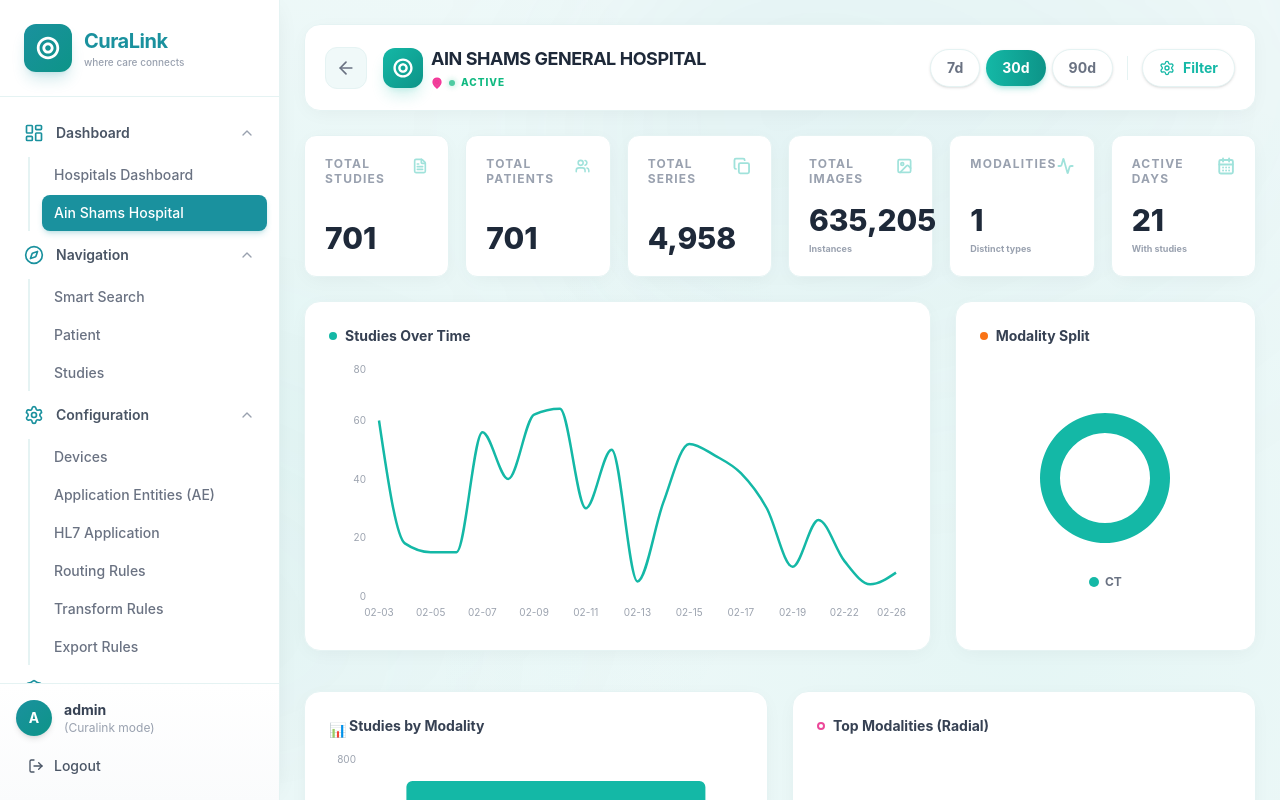
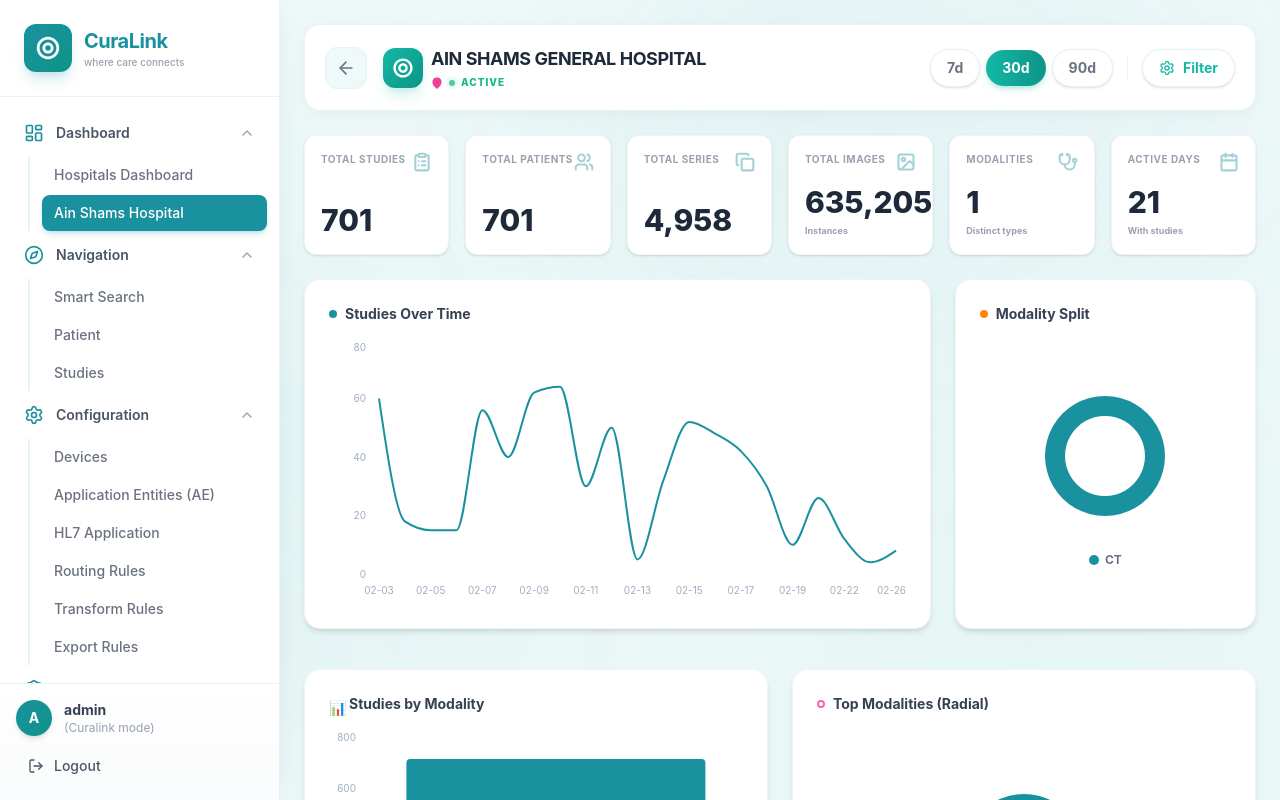
Before and after one commit to SamyShaawat/curalink, a React (Vite) app: page /curalink/hospital/3 in a window 1280 px wide. Built offline with nearby package versions, Linux system fonts and the light colour scheme.

Commit message:
fix: update icons to match Figma design exactly

```diff
--- a/src/features/hospital/HospitalStatsGrid.tsx
+++ b/src/features/hospital/HospitalStatsGrid.tsx
@@ -1,4 +1,4 @@
-import { FileText, Users, Copy, Image, Activity, CalendarDays } from 'lucide-react';
+import { ClipboardList, Users, Copy, Image, Stethoscope, Calendar } from 'lucide-react';
 import React from 'react';
 import { AppConstants } from '@enums/app.constants';
 
@@ -13,30 +13,42 @@
   }
 }
 
+const iconMap: Record<string, any> = {
+  [AppConstants.TOTAL_STUDIES]: ClipboardList,
+  [AppConstants.TOTAL_PATIENTS]: Users,
+  [AppConstants.TOTAL_SERIES]: Copy,
+  [AppConstants.TOTAL_IMAGES]: Image,
+  [AppConstants.MODALITIES]: Stethoscope,
+  [AppConstants.ACTIVE_DAYS]: Calendar
+};
+
 export function HospitalStatsGrid({ stats }: HospitalStatsGridProps) {
+  const statItems = [
+    { label: AppConstants.TOTAL_STUDIES, value: stats.studies },
+    { label: AppConstants.TOTAL_PATIENTS, value: stats.patients },
+    { label: AppConstants.TOTAL_SERIES, value: stats.series },
+    { label: AppConstants.TOTAL_IMAGES, value: stats.images, sub: 'Instances' },
+    { label: AppConstants.MODALITIES, value: stats.modalities, sub: 'Distinct types' },
+    { label: AppConstants.ACTIVE_DAYS, value: stats.activeDays, sub: 'With studies' }
+  ];
+
   return (
-    <div className="grid grid-cols-2 md:grid-cols-3 lg:grid-cols-6 gap-3 md:gap-4">
-      <StatCard label={AppConstants.TOTAL_STUDIES} val={stats.studies} icon={<FileText className="w-5 h-5 opacity-40 text-[#14B8A6]" strokeWidth={2.5}/>} />
-      <StatCard label={AppConstants.TOTAL_PATIENTS} val={stats.patients} icon={<Users className="w-5 h-5 opacity-40 text-[#14B8A6]" strokeWidth={2.5}/>} />
-      <StatCard label={AppConstants.TOTAL_SERIES} val={stats.series} icon={<Copy className="w-5 h-5 opacity-40 text-[#14B8A6]" strokeWidth={2.5}/>} />
-      <StatCard label={AppConstants.TOTAL_IMAGES} val={stats.images} sub="Instances" icon={<Image className="w-5 h-5 opacity-40 text-[#14B8A6]" strokeWidth={2.5}/>} />
-      <StatCard label={AppConstants.MODALITIES} val={stats.modalities} sub="Distinct types" icon={<Activity className="w-5 h-5 opacity-40 text-[#14B8A6]" strokeWidth={2.5}/>} />
-      <StatCard label={AppConstants.ACTIVE_DAYS} val={stats.activeDays} sub="With studies" icon={<CalendarDays className="w-5 h-5 opacity-40 text-[#14B8A6]" strokeWidth={2.5}/>} />
+    <div className="grid grid-cols-2 md:grid-cols-3 lg:grid-cols-6 gap-4">
+      {statItems.map((stat, i) => {
+        const Icon = iconMap[stat.label] || ClipboardList;
+        return (
+          <div className="bg-white rounded-xl p-4 shadow-sm border border-gray-100 flex flex-col justify-between">
+            <div className="flex justify-between items-start mb-3">
+              <span className="text-[10px] font-bold text-gray-400 uppercase tracking-wider">{stat.label}</span>
+              <Icon className="w-5 h-5 text-[#1A919E] opacity-40" strokeWidth={2.5} />
+            </div>
+            <div>
+              <div className="text-2xl md:text-3xl font-extrabold text-gray-800">{stat.value}</div>
+              {stat.sub && <div className="text-[9px] text-gray-400 font-bold mt-1">{stat.sub}</div>}
+            </div>
+          </div>
+        );
+      })}
     </div>
   );
 }
-
-function StatCard({ label, val, sub, icon }: { label: string; val: string; sub?: string; icon: React.ReactNode }) {
-  return (
-    <div className="bg-white rounded-xl p-4 md:p-5 shadow-[0_4px_20px_-4px_rgba(0,0,0,0.05)] border border-[#E5F3F3] h-full flex flex-col justify-between group hover:shadow-[0_8px_30px_-4px_rgba(20,184,166,0.15)] hover:border-[#14B8A6]/30 transition-all duration-300">
-      <div className="flex justify-between items-start">
-        <span className="text-[9px] md:text-xs font-bold text-gray-400 uppercase tracking-widest leading-tight">{label}</span>
-        {icon}
-      </div>
-      <div className="mt-3 md:mt-4">
-        <div className="text-xl md:text-2xl lg:text-3xl font-extrabold text-gray-800">{val}</div>
-        {sub && <div className="text-[8px] md:text-[9px] text-gray-400 font-bold mt-1">{sub}</div>}
-      </div>
-    </div>
-  );
-}
--- a/src/features/hospital/charts/ModalitySplitChart.tsx
+++ b/src/features/hospital/charts/ModalitySplitChart.tsx
@@ -1,27 +1,27 @@
 import { PieChart, Pie, ResponsiveContainer, Cell, Tooltip } from 'recharts';
 
-const COLORS = ['#14B8A6', '#06B6D4', '#10B981', '#3B82F6', '#8B5CF6'];
+const COLORS = ['#1A919E', '#25B4C2', '#1CA7BD', '#0BB68C', '#6366F1'];
 
 export function ModalitySplitChart({ data }: { data: { name: string; value: number }[] }) {
   return (
-    <div className="bg-white rounded-2xl p-4 sm:p-6 shadow-[0_4px_20px_-4px_rgba(0,0,0,0.05)] border border-[#E5F3F3] flex flex-col justify-between relative overflow-hidden h-full">
-      <h3 className="font-bold text-gray-700 text-xs sm:text-sm mb-4 flex items-center gap-2 z-10">
-        <div className="w-2 h-2 rounded-full bg-[#F97316]"></div> Modality Split
+    <div className="bg-white rounded-2xl p-6 shadow-md border border-gray-100 flex flex-col justify-between relative overflow-hidden h-full">
+      <h3 className="font-bold text-gray-700 text-sm mb-4 flex items-center gap-2">
+        <div className="w-2 h-2 rounded-full bg-orange-400"></div> Modality Split
       </h3>
       <div className="flex-1 flex flex-col items-center justify-center min-h-0">
-        <div className="relative w-32 h-32 sm:w-40 sm:h-40">
+        <div className="relative w-40 h-40">
           <ResponsiveContainer width="100%" height="100%">
             <PieChart>
               <Pie
                 data={data}
                 cx="50%"
                 cy="50%"
-                innerRadius={45}
-                outerRadius={65}
-                fill="#14B8A6"
+                innerRadius={40}
+                outerRadius={60}
+                fill="#1A919E"
                 stroke="none"
                 dataKey="value"
-                paddingAngle={3}
+                paddingAngle={2}
               >
                 {data.map((_, index) => (
                   <Cell key={`cell-${index}`} fill={COLORS[index % COLORS.length]} />
@@ -32,8 +32,7 @@
                   fontSize: 11,
                   borderRadius: '8px',
                   border: 'none',
-                  boxShadow: '0 4px 12px rgba(0,0,0,0.15)',
-                  backgroundColor: 'rgba(255, 255, 255, 0.95)'
+                  boxShadow: '0 4px 12px rgba(0,0,0,0.15)'
                 }}
               />
             </PieChart>
--- a/src/features/hospital/charts/StudiesByModalityChart.tsx
+++ b/src/features/hospital/charts/StudiesByModalityChart.tsx
@@ -2,16 +2,16 @@
 
 export function StudiesByModalityChart({ data }: { data: { name: string; val: number }[] }) {
   return (
-    <div className="bg-white rounded-2xl p-4 sm:p-6 shadow-[0_4px_20px_-4px_rgba(0,0,0,0.05)] border border-[#E5F3F3] flex flex-col relative overflow-hidden h-full">
-      <h3 className="font-bold text-gray-700 text-xs sm:text-sm mb-4 flex items-center gap-2">
-        <span className="w-3 h-3 text-[#14B8A6]" role="img" aria-label="chart">📊</span> Studies by Modality
+    <div className="bg-white rounded-2xl p-6 shadow-md border border-gray-100 flex flex-col relative overflow-hidden h-full">
+      <h3 className="font-bold text-gray-700 text-sm mb-4 flex items-center gap-2">
+        <span className="w-3 h-3 text-[#1A919E]" role="img" aria-label="chart">📊</span> Studies by Modality
       </h3>
       <div className="flex-1 w-full min-h-0">
           <ResponsiveContainer width="100%" height="100%">
           <BarChart data={data} margin={{ top: 0, left: -20, right: 0, bottom: 0 }}>
-            <XAxis dataKey="name" tick={{fontSize: 10, fill: '#9CA3AF'}} axisLine={false} tickLine={false} dy={5} />
-            <YAxis tick={{fontSize: 10, fill: '#9CA3AF'}} axisLine={false} tickLine={false} dx={-5} />
-            <Bar dataKey="val" fill="#14B8A6" radius={[6, 6, 0, 0]} maxBarSize={300} />
+            <XAxis dataKey="name" tick={{fontSize: 10, fill: '#A0AEC0'}} axisLine={false} tickLine={false} dy={5} />
+            <YAxis tick={{fontSize: 10, fill: '#A0AEC0'}} axisLine={false} tickLine={false} dx={-5} />
+            <Bar dataKey="val" fill="#1A919E" radius={[4, 4, 0, 0]} maxBarSize={300} />
           </BarChart>
         </ResponsiveContainer>
       </div>
--- a/src/features/hospital/charts/StudiesOverTimeChart.tsx
+++ b/src/features/hospital/charts/StudiesOverTimeChart.tsx
@@ -2,38 +2,37 @@
 
 export function StudiesOverTimeChart({ data }: { data: { name: string; val: number }[] }) {
   return (
-    <div className="bg-white rounded-2xl p-4 sm:p-6 shadow-[0_4px_20px_-4px_rgba(0,0,0,0.05)] border border-[#E5F3F3] flex flex-col relative overflow-hidden h-full">
-      <h3 className="font-bold text-gray-700 text-xs sm:text-sm mb-4 flex items-center gap-2">
-        <div className="w-2 h-2 rounded-full bg-[#14B8A6]"></div> Studies Over Time
+    <div className="bg-white rounded-2xl p-6 shadow-md border border-gray-100 flex flex-col relative overflow-hidden h-full">
+      <h3 className="font-bold text-gray-700 text-sm mb-4 flex items-center gap-2">
+        <div className="w-2 h-2 rounded-full bg-[#1A919E]"></div> Studies Over Time
       </h3>
       <div className="flex-1 w-full min-h-0">
         <ResponsiveContainer width="100%" height="100%">
           <LineChart data={data} margin={{ top: 0, left: -10, right: 10, bottom: 0 }}>
             <defs>
               <linearGradient id="colorVal" x1="0" y1="0" x2="0" y2="1">
-                <stop offset="5%" stopColor="#14B8A6" stopOpacity={0.2}/>
-                <stop offset="95%" stopColor="#14B8A6" stopOpacity={0}/>
+                <stop offset="5%" stopColor="#1A919E" stopOpacity={0.1}/>
+                <stop offset="95%" stopColor="#1A919E" stopOpacity={0}/>
               </linearGradient>
             </defs>
             <XAxis
               dataKey="name"
-              tick={{fontSize: 10, fill: '#9CA3AF'}}
+              tick={{fontSize: 10, fill: '#A0AEC0'}}
               axisLine={false}
               tickLine={false}
               dy={5}
               interval="preserveStartEnd"
             />
-            <YAxis tick={{fontSize: 10, fill: '#9CA3AF'}} axisLine={false} tickLine={false} dx={-5} />
+            <YAxis tick={{fontSize: 10, fill: '#A0AEC0'}} axisLine={false} tickLine={false} dx={-5} />
             <Tooltip
               contentStyle={{
                 fontSize: 11,
                 borderRadius: '8px',
                 border: 'none',
-                boxShadow: '0 4px 12px rgba(0,0,0,0.15)',
-                backgroundColor: 'rgba(255, 255, 255, 0.95)'
+                boxShadow: '0 4px 12px rgba(0,0,0,0.15)'
               }}
             />
-            <Line type="monotone" dataKey="val" stroke="#14B8A6" strokeWidth={2.5} dot={false} activeDot={{ r: 5, strokeWidth: 0 }} />
+            <Line type="monotone" dataKey="val" stroke="#1A919E" strokeWidth={2} dot={false} activeDot={{ r: 4 }} />
           </LineChart>
         </ResponsiveContainer>
       </div>
--- a/src/features/hospital/charts/TopModalitiesRadialChart.tsx
+++ b/src/features/hospital/charts/TopModalitiesRadialChart.tsx
@@ -2,23 +2,23 @@
 
 export function TopModalitiesRadialChart({ data }: { data: { name: string; value: number }[] }) {
   return (
-    <div className="bg-white rounded-2xl p-4 sm:p-6 shadow-[0_4px_20px_-4px_rgba(0,0,0,0.05)] border border-[#E5F3F3] flex flex-col relative overflow-hidden h-full">
-      <h3 className="font-bold text-gray-700 text-xs sm:text-sm mb-4 flex items-center gap-2">
-        <div className="w-2 h-2 border-2 border-[#EC4899] rounded-full bg-transparent"></div> Top Modalities (Radial)
+    <div className="bg-white rounded-2xl p-6 shadow-md border border-gray-100 flex flex-col relative overflow-hidden h-full">
+      <h3 className="font-bold text-gray-700 text-sm mb-4 flex items-center gap-2">
+        <div className="w-2 h-2 border-2 border-pink-400 rounded-full bg-transparent"></div> Top Modalities (Radial)
       </h3>
       <div className="flex-1 flex flex-col items-center justify-center -mt-4">
         <div className="relative w-40 h-40">
           <ResponsiveContainer width="100%" height="100%">
             <PieChart>
-              <Pie data={data} cx="50%" cy="50%" innerRadius={30} outerRadius={65} fill="#14B8A6" stroke="none" dataKey="value">
-                <Cell fill="#14B8A6" />
+              <Pie data={data} cx="50%" cy="50%" innerRadius={25} outerRadius={60} fill="#1A919E" stroke="none" dataKey="value">
+                <Cell fill="#1A919E" />
               </Pie>
             </PieChart>
           </ResponsiveContainer>
-          <div className="absolute top-1/2 left-1/4 -translate-y-1/2 text-[9px] text-gray-400 font-bold -translate-x-3 -rotate-90">{data[0]?.value || 701}</div>
+          <div className="absolute top-1/2 left-1/4 -translate-y-1/2 text-[8px] text-white font-bold -translate-x-3 -rotate-90">{data[0]?.value || 701}</div>
         </div>
         <div className="flex items-center gap-1.5 text-xs text-gray-500 font-bold -mt-4">
-          <div className="w-2 h-2 bg-[#14B8A6] rounded-full"></div> CT
+          <div className="w-1.5 h-1.5 bg-[#1A919E] rounded-full"></div> CT
         </div>
       </div>
     </div>
--- a/src/features/network/NetworkStatCard.tsx
+++ b/src/features/network/NetworkStatCard.tsx
@@ -1,9 +1,25 @@
+import { Building2, Users, ClipboardList, Copy, Image, Activity } from 'lucide-react';
+
+const iconMap: Record<string, any> = {
+  'Total Institutions': Building2,
+  'Total Patients': Users,
+  'Total Studies': ClipboardList,
+  'Total Series': Copy,
+  'Total Images': Image,
+  'Modality Types': Activity
+};
+
 export function NetworkStatCard({ stat }: { stat: { label: string, value: string, sub?: string } }) {
+  const Icon = iconMap[stat.label] || Building2;
+
   return (
-    <div className="bg-white rounded-xl p-5 shadow-[0_4px_20px_-4px_rgba(0,0,0,0.05)] border border-[#E5F3F3] flex flex-col justify-between hover:shadow-[0_8px_30px_-4px_rgba(20,184,166,0.15)] hover:border-[#14B8A6]/30 transition-all duration-300 group">
-      <h3 className="text-sm font-semibold text-gray-500 mb-3">{stat.label}</h3>
+    <div className="bg-white rounded-xl p-5 shadow-sm border border-gray-100 flex flex-col justify-between hover:shadow-md transition-shadow">
+      <div className="flex justify-between items-start mb-2">
+        <h3 className="text-sm font-semibold text-gray-500">{stat.label}</h3>
+        <Icon className="w-5 h-5 text-[#1A919E] opacity-40" strokeWidth={2.5} />
+      </div>
       <div className="flex items-end justify-between">
-        <span className="text-4xl font-bold text-gray-800 group-hover:text-[#14B8A6] transition-colors">{stat.value}</span>
+        <span className="text-4xl font-bold text-gray-800">{stat.value}</span>
         {stat.sub && <span className="text-xs text-gray-400 font-medium pb-1">{stat.sub}</span>}
       </div>
     </div>
```
